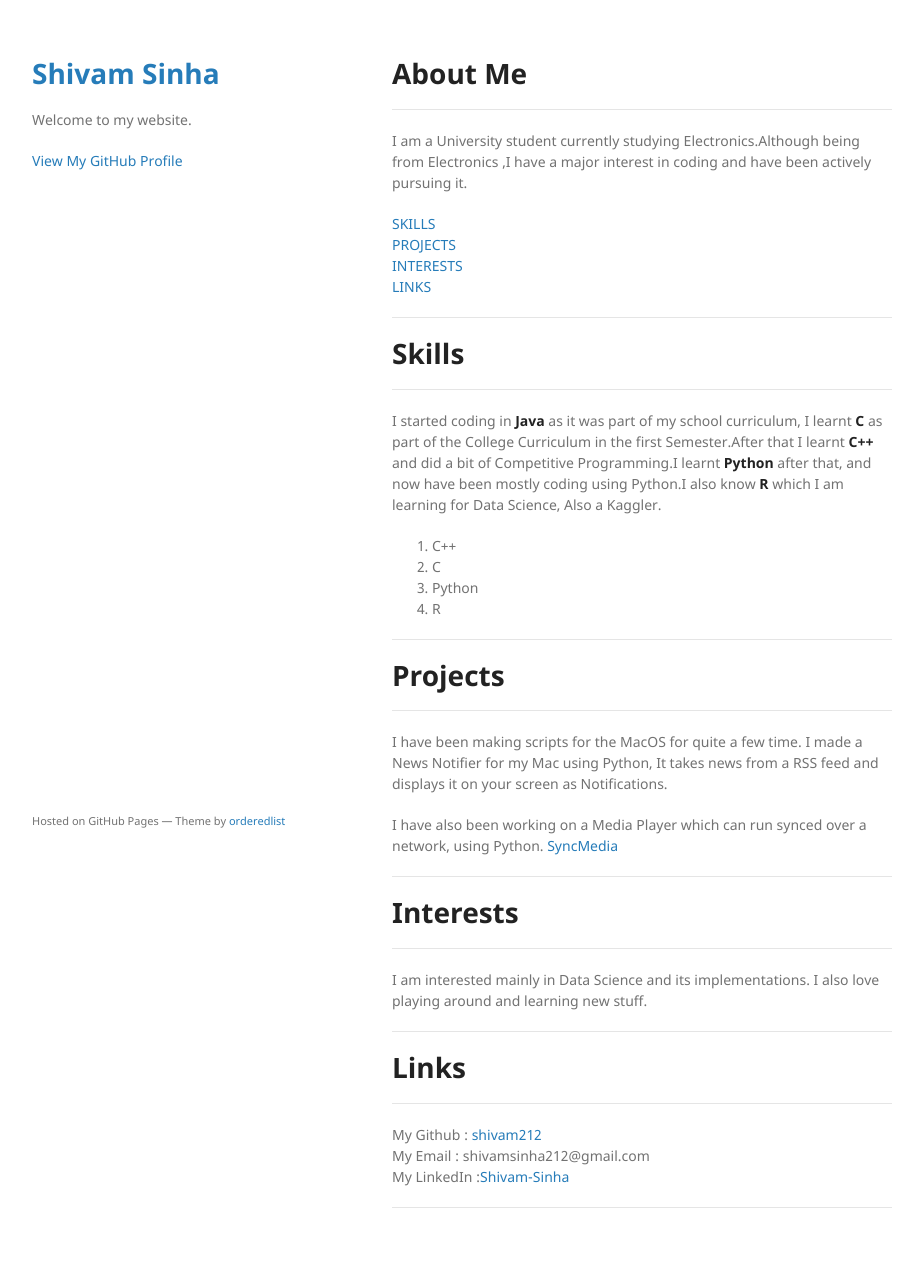
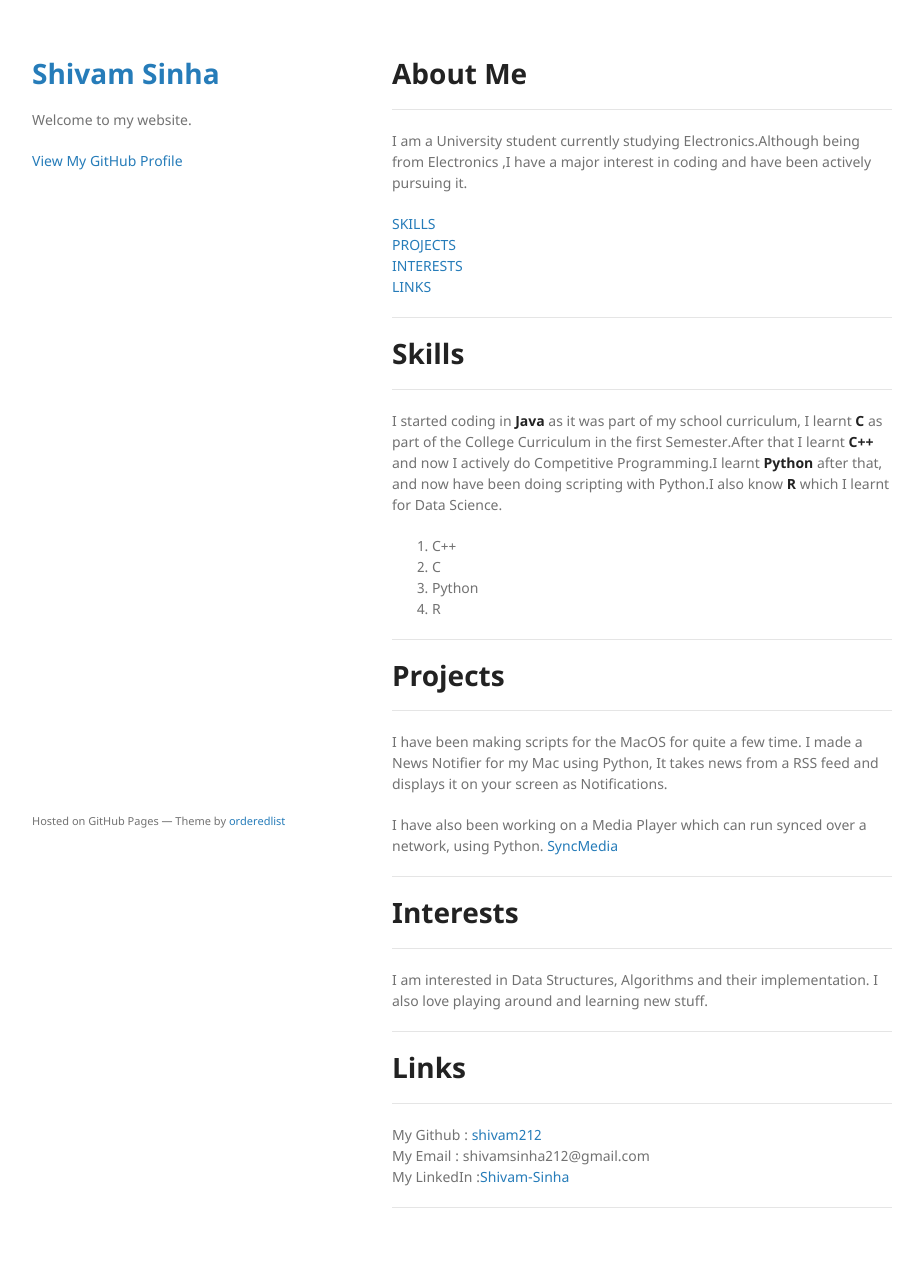
Before and after one commit to shivam212/shivam212.github.io, a Jekyll site: the page built from index.md, in a window 1280 px wide. Shown: the whole page, without its empty margins (178-1101 px from the left). Built offline with Jekyll 4.4.1, drawn with Linux system fonts in a browser that asks for light colours; our own code applies the rules of GitHub Pages for plain Markdown files.

Commit message:
Changed Website.

```diff
--- a/index.md
+++ b/index.md
@@ -21,9 +21,8 @@ I am a University student currently studying Electronics.Although being from Ele
 ---
 
 I started coding in **Java** as it was part of my school curriculum, I learnt **C** as part
-of the College Curriculum in the first Semester.After that I learnt **C++** and did a bit of
-Competitive Programming.I learnt **Python** after that, and now have been mostly coding
-using Python.I also know  **R** which I am learning for Data Science, Also a Kaggler.
+of the College Curriculum in the first Semester.After that I learnt **C++** and now I actively
+do Competitive Programming.I learnt **Python** after that, and now have been doing scripting with Python.I also know  **R** which I learnt for Data Science.
 
 1. C++
 2. C
@@ -46,7 +45,7 @@ using Python.I also know  **R** which I am learning for Data Science, Also a Kag
 
 # Interests
 ---
-I am interested mainly in Data Science and its implementations. I also love playing around
+I am interested in Data Structures, Algorithms and their implementation. I also love playing around
 and learning new stuff.
 
 ---
```
